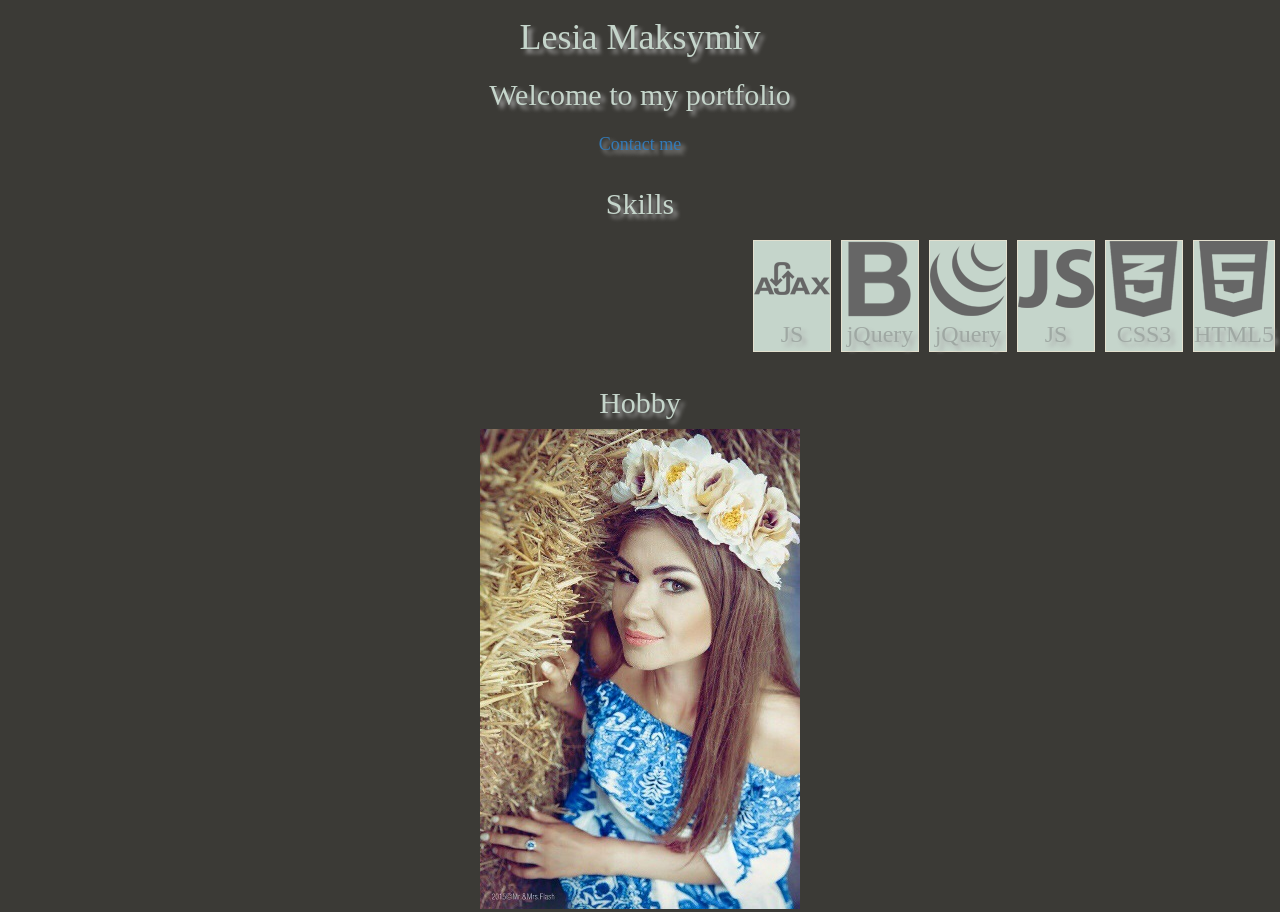
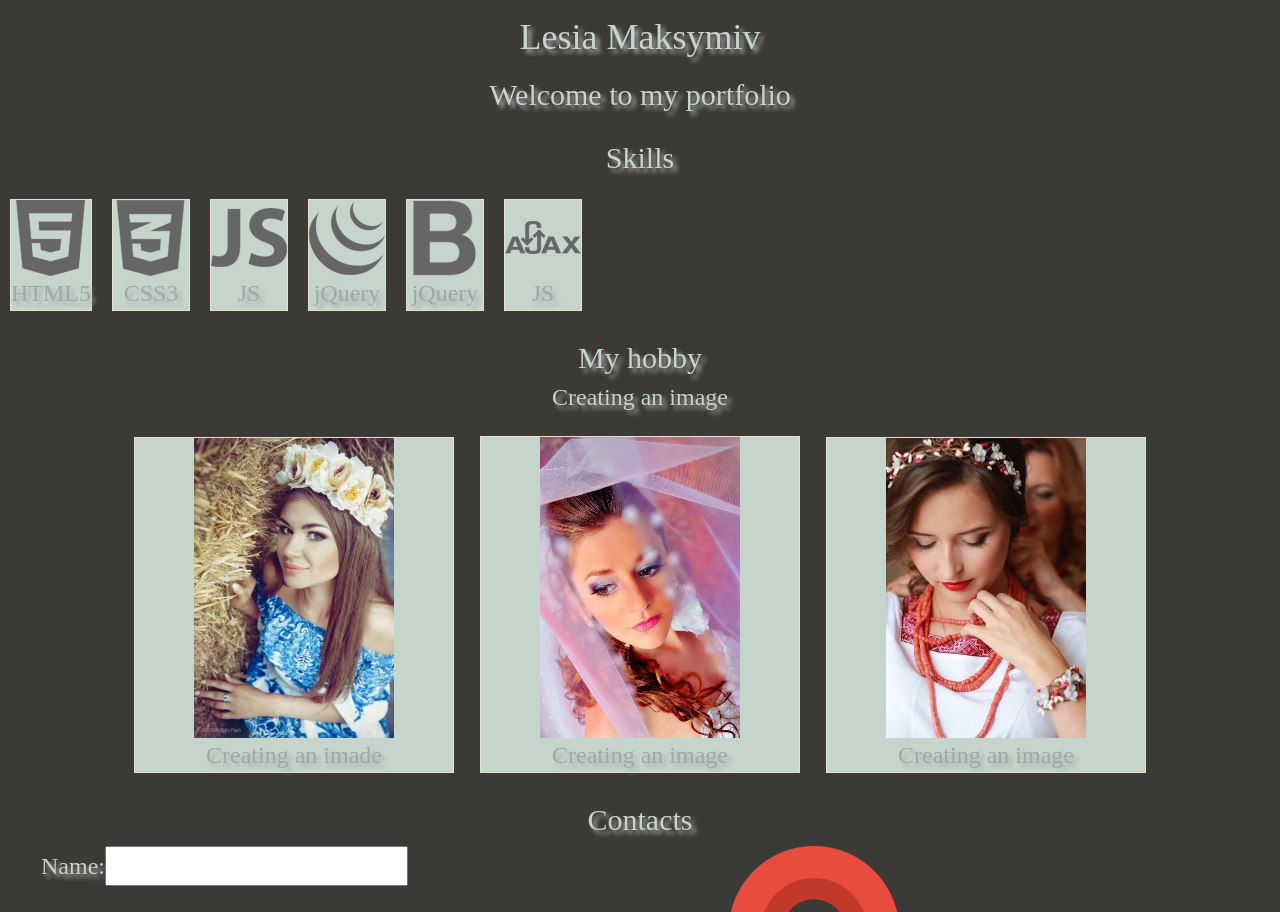
Before and after one commit to sandramekh/cv, a plain HTML site: page index.html in a window 1280 px wide. Shown: the part 588-1500 px from the top of the page. Drawn offline with nearby package versions, Linux system fonts and the light colour scheme; a script that the page names is missing.

Commit message:
Initial commit

```diff
--- a/css/index.css
+++ b/css/index.css
@@ -11,16 +11,30 @@ body {
     text-align: center;
 }
 #skills {
+    float: left;
     display: inline-block;
     width: 100%;
 }
 .sign {
     /*width: 19%;*/
     border: 1px solid #e3e0cf;
-    margin: 10px 5px 5px 5px;
+    margin: 15px 10px 10px 10px;
     background: #c5d5cb;
     color: #9fa8a3;
-    float: right;
+    float: left;
+}
+#hobby {
+    display: inline-block;
+    width:100%;
+    float: left ;
+}
+.gallery {
+    display: inline-block;
+    width: 25%;
+    border: 1px solid #e3e0cf;
+    margin: 15px 10px 10px 10px;
+    background: #c5d5cb;
+    color: #9fa8a3;
 }
 /*NAVIGATION*/
 
--- a/index.html
+++ b/index.html
@@ -44,7 +44,7 @@
           <div class="text-vertical-center">
             <h1> Lesia Maksymiv</h1>
             <h2> Welcome to my portfolio </h2>
-                <a href="#about" class="btn btn-dark btn-lg">Contact me</a>
+
            </div>
 </section>
 
@@ -81,27 +81,24 @@
               </figure>
             </div>
 
-<h2 id="hobby">Hobby</h2>
+<h2 id="hobby">My hobby</h2><br><h3>Creating an image</h3>
 <div id="hobby">
               <figure class="gallery">
-              <img src="images/hobby5.jpg" alt="Creating an image">
+              <img src="images/hobby8.jpg" alt="Creating an image">
               <figcaption>Creating an imade</figcaption>
               </figure>
 
               <figure class="gallery">
-              <img src="images/hobby4.jpg" alt="Creating an image">
+              <img src="images/hobby7.jpg" alt="Creating an image">
               <figcaption>Creating an image</figcaption>
               </figure>
 
               <figure class="gallery">
-              <img src="images/hobby3.jpg" alt="Creating an image">
+              <img src="images/hobby9.jpg" alt="Creating an image">
               <figcaption>Creating an image</figcaption>
               </figure>
 
-               <figure class="gallery">
-              <img src="images/hobby2.jpg" alt="Creating an image">
-              <figcaption>Creating an image</figcaption>
-              </figure>
+
 
 <h2 id="contact">Contacts</h2>
 
```
Also changed, not shown: images/hobby7.jpg (added), images/hobby8.jpg (added), images/hobby9.jpg (added).
